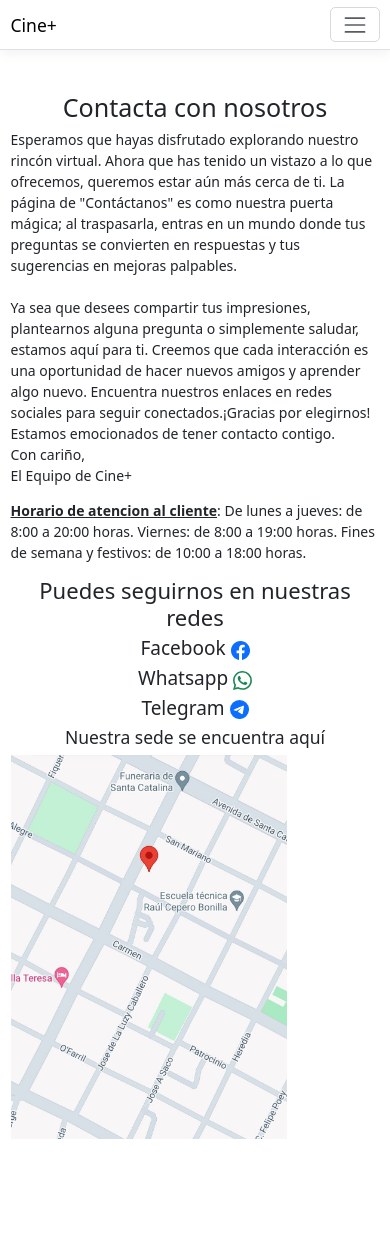
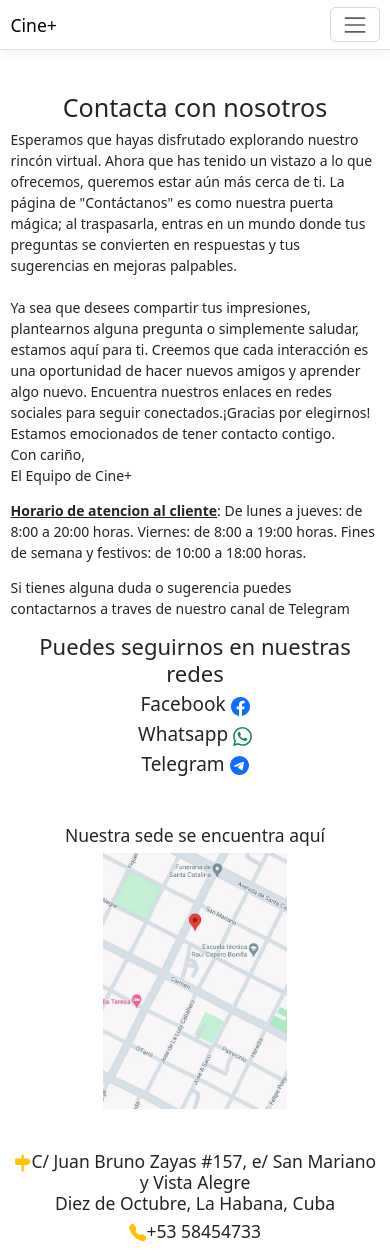
Before and after one commit to RogerMo01/cineplus, a React (Create React App) app in the folder ClientApp/: page /contact in a window 390 px wide. Before the commit the page ends 1181 px from the top, so only its background shows below. Built offline with nearby package versions, Linux system fonts and the light colour scheme.

Commit message:
feat: address and phone

```diff
--- a/ClientApp/src/components/ContactPage.tsx
+++ b/ClientApp/src/components/ContactPage.tsx
@@ -3,6 +3,8 @@ import 'bootstrap/dist/css/bootstrap.min.css';
 import { BsWhatsapp } from 'react-icons/bs';
 import { BsTelegram } from "react-icons/bs";
 import { BsFacebook } from "react-icons/bs";
+import { BsSignpostFill } from "react-icons/bs";
+import { BsTelephoneFill } from "react-icons/bs";
 //@ts-ignore
 import imagen from "./estamos_aqui.jpg";
 interface Props {
@@ -24,20 +26,29 @@ function ContactPage(params: Props) {
                     </p>
 
                     <p><u><strong>Horario de atencion al cliente</strong></u>: De lunes a jueves: de 8:00 a 20:00 horas. Viernes: de 8:00 a 19:00 horas. Fines de semana y festivos: de 10:00 a 18:00 horas.</p>
+                    <p>Si tienes alguna duda o sugerencia puedes contactarnos a traves de nuestro canal de Telegram</p>
                 </div>
                 <div className="col-md-6">
                     <h2 className="text-center">Puedes seguirnos en nuestras redes</h2>
                     <h4 className="text-center">Facebook <a href="https://localhost:44492/"><BsFacebook className="text-primary" /> </a></h4>
                     <h4 className="text-center">Whatsapp <a href="https://localhost:44492/"><BsWhatsapp className="text-success" /></a></h4>
                     <h4 className="text-center">Telegram <a href="https://localhost:44492/"><BsTelegram className="text-primary" /></a></h4>
+                    <br />
+                    <br />
                     <h5 className="text-center">Nuestra sede se encuentra aquí</h5>
-                    <img
-                        src={imagen}
-                        alt="Ubicacion de la compañia"
-                        className="img-fluid w-75 mr-5 mb-5"
-                    />
-
-
+                    <div className="d-flex justify-content-center">
+                        <img
+                            src={imagen}
+                            alt="Ubicacion de la compañia"
+                            className="img-fluid w-50 mb-5"
+                        />
+                    </div>
+                    <h5 className="text-center"><BsSignpostFill className="text-warning" />
+                        C/ Juan Bruno Zayas #157, e/ San Mariano y Vista Alegre <br />
+                        Diez de Octubre, La Habana, Cuba</h5>
+                    <h5 className="text-center mb-3"><BsTelephoneFill className="text-warning" />
+                        +53 58454733
+                    </h5>
                 </div>
             </div>
         </div >
```
